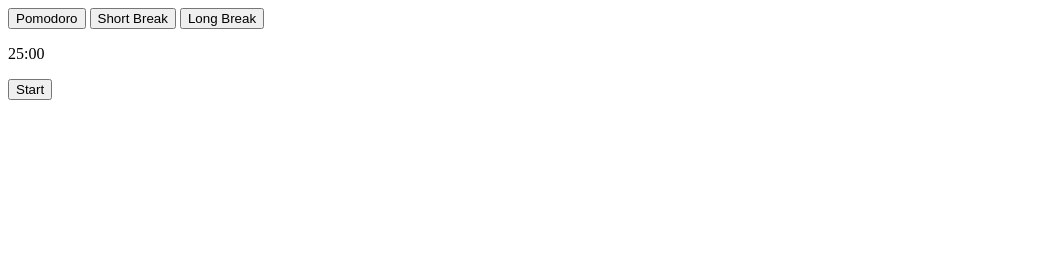
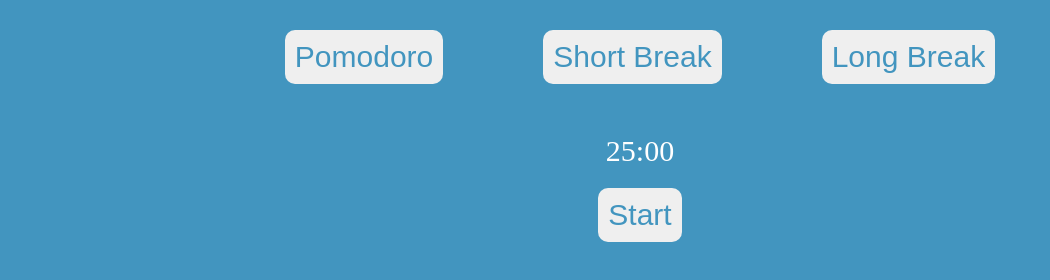
Before and after one commit to Gulomkhujayev/pomofocus, a plain HTML site: page index.html in a window 1280 px wide. Shown: the whole page, without its empty margins (0-1050 px from the left). Drawn offline with Linux system fonts and the light colour scheme.

Commit message:
add style file

```diff
--- a/index.html
+++ b/index.html
@@ -5,6 +5,7 @@
     <meta http-equiv="X-UA-Compatible" content="IE=edge">
     <meta name="viewport" content="width=device-width, initial-scale=1.0">
     <title>Pomo_focus</title>
+    <link rel="stylesheet" href="style.css">
 </head>
 <body>
     <div class="container">
@@ -18,4 +19,5 @@
         <!-- <button class="btn pause">Pause</button> -->
     </div>
 </body>
+<script src="/script.js"></script>
 </html>
--- /dev/null
+++ b/style.css
@@ -0,0 +1,37 @@
+*{
+    margin: 0;
+    box-sizing: border-box;
+}
+body{
+    background: #4295bf;
+}
+.container{
+    display: flex;
+    flex-direction: column;
+    align-items: center;
+    gap: 20px;
+}
+.menu{
+    display: flex;
+    justify-content: space-evenly;
+    gap: 100px;
+    margin: 30px;
+}
+button {
+    font-size: 30px;
+    color: #fff;
+    border-radius: 10px;
+    border: none;
+    padding: 10px;
+    color: #4295bf;
+}
+button:active{
+    color: crimson;
+}
+button:hover{
+    cursor: pointer;
+}
+p{
+    font-size: 30px;
+    color: #fff;
+}
```
Also changed, not shown: script.js (added).
